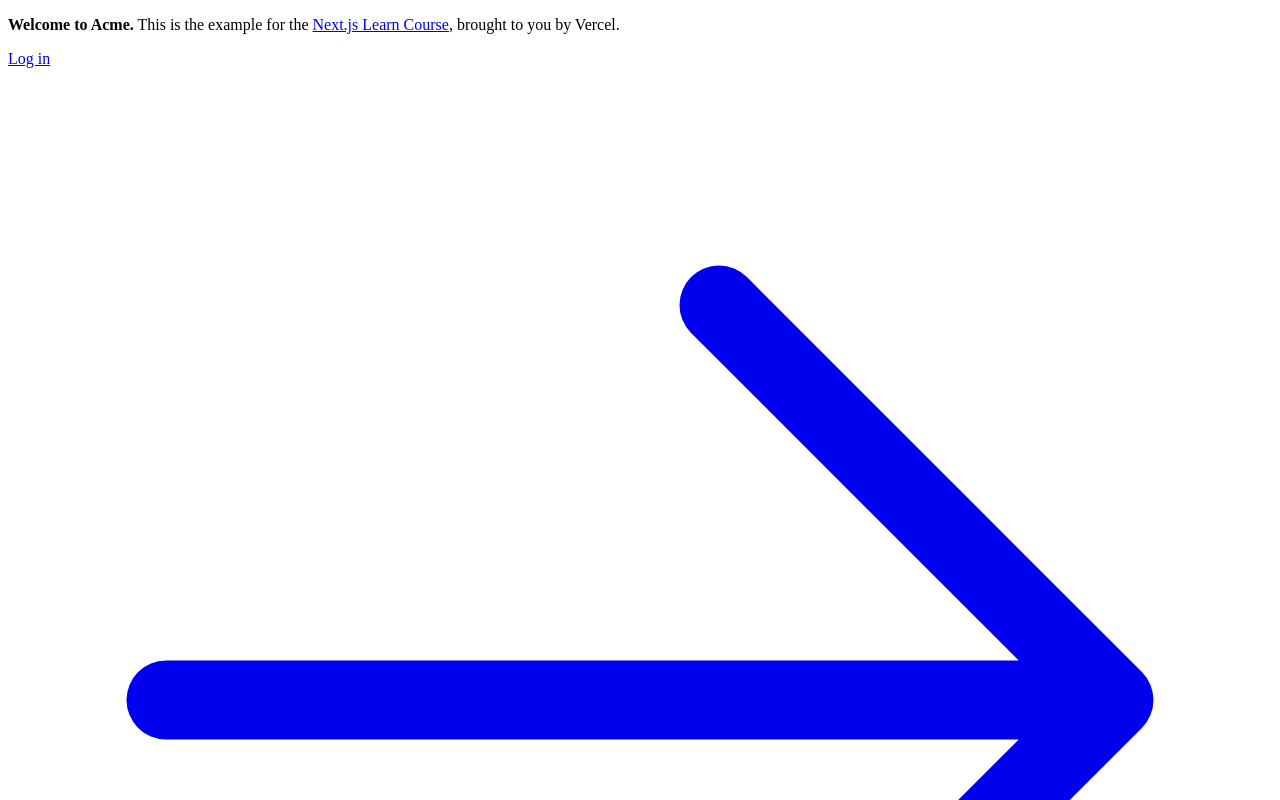
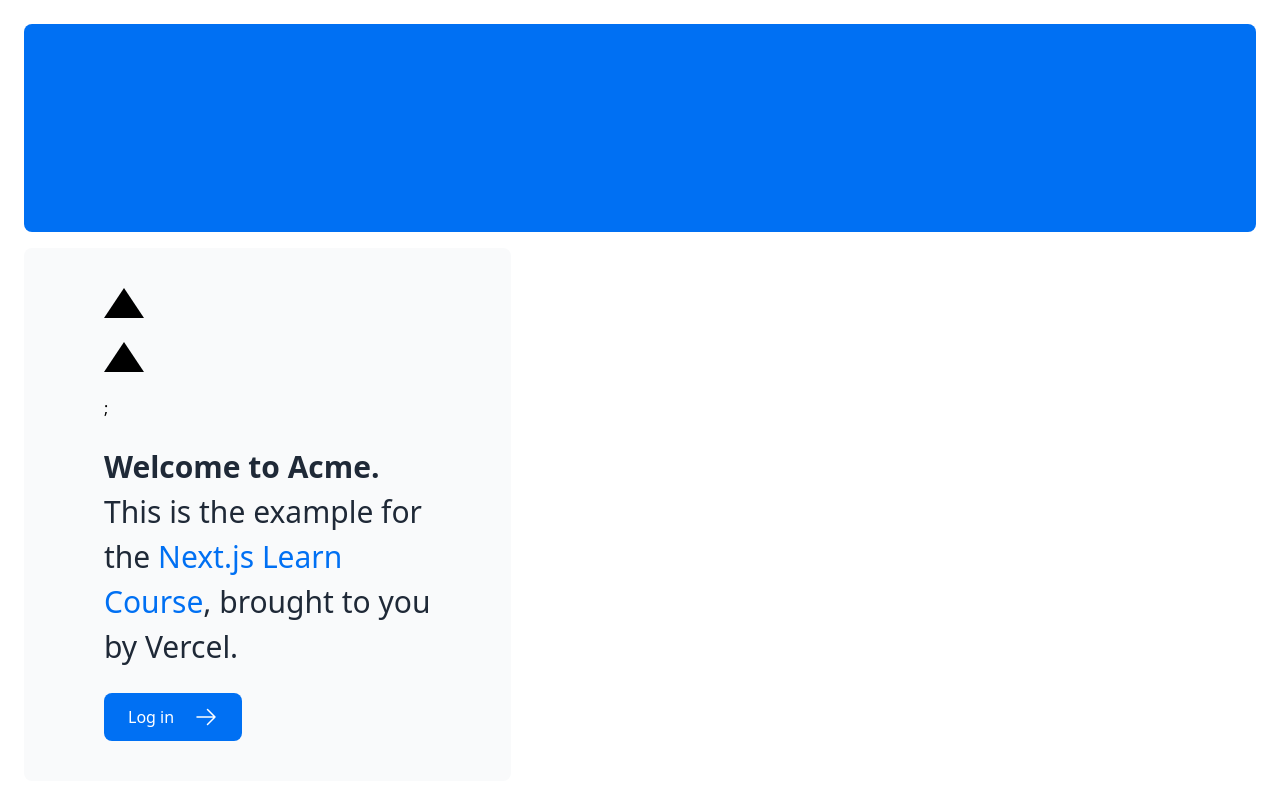
Before and after one commit to Asad-Saeed/Next-14-Practices, a Next.js app: page / in a window 1280 px wide. Shown: the top 800 px of the page. Built offline with nearby package versions, Linux system fonts and the light colour scheme.

Commit message:
chap-2:Styling

```diff
--- a/app/layout.tsx
+++ b/app/layout.tsx
@@ -1,3 +1,4 @@
+import "@/app/ui/global.css"
 export default function RootLayout({
   children,
 }: {
--- a/app/page.tsx
+++ b/app/page.tsx
@@ -1,7 +1,7 @@
 import AcmeLogo from '@/app/ui/acme-logo';
 import { ArrowRightIcon } from '@heroicons/react/24/outline';
 import Link from 'next/link';
-
+import styles from "@/app/ui/home.module.css"
 export default function Page() {
   return (
     <main className="flex min-h-screen flex-col p-6">
@@ -10,6 +10,8 @@
       </div>
       <div className="mt-4 flex grow flex-col gap-4 md:flex-row">
         <div className="flex flex-col justify-center gap-6 rounded-lg bg-gray-50 px-6 py-10 md:w-2/5 md:px-20">
+          <div className="h-0 w-0 border-b-[30px] border-l-[20px] border-r-[20px] border-b-black border-l-transparent border-r-transparent" />
+          <div className={styles.shape}></div>;
           <p className={`text-xl text-gray-800 md:text-3xl md:leading-normal`}>
             <strong>Welcome to Acme.</strong> This is the example for the{' '}
             <a href="https://nextjs.org/learn/" className="text-blue-500">
--- /dev/null
+++ b/app/ui/home.module.css
@@ -0,0 +1,7 @@
+.shape {
+    height: 0;
+    width: 0;
+    border-bottom: 30px solid black;
+    border-left: 20px solid transparent;
+    border-right: 20px solid transparent;
+  }
```
